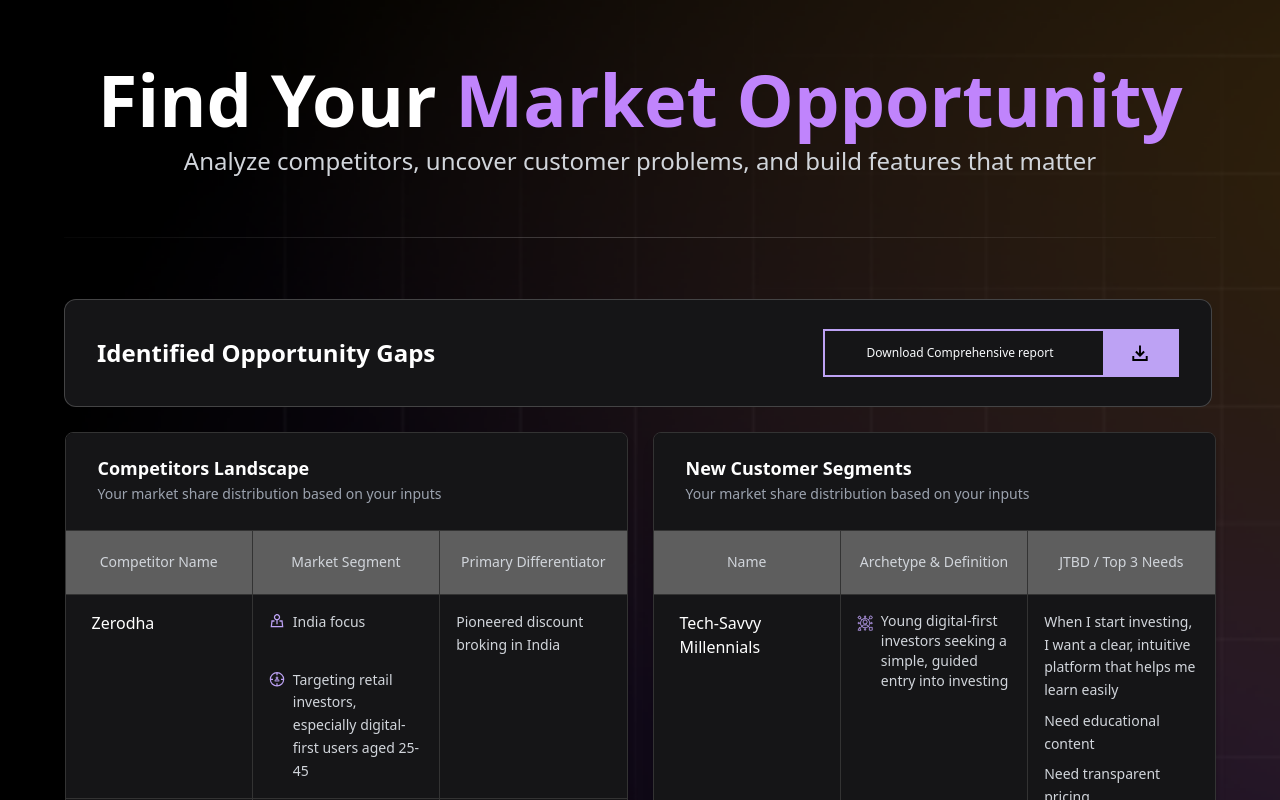
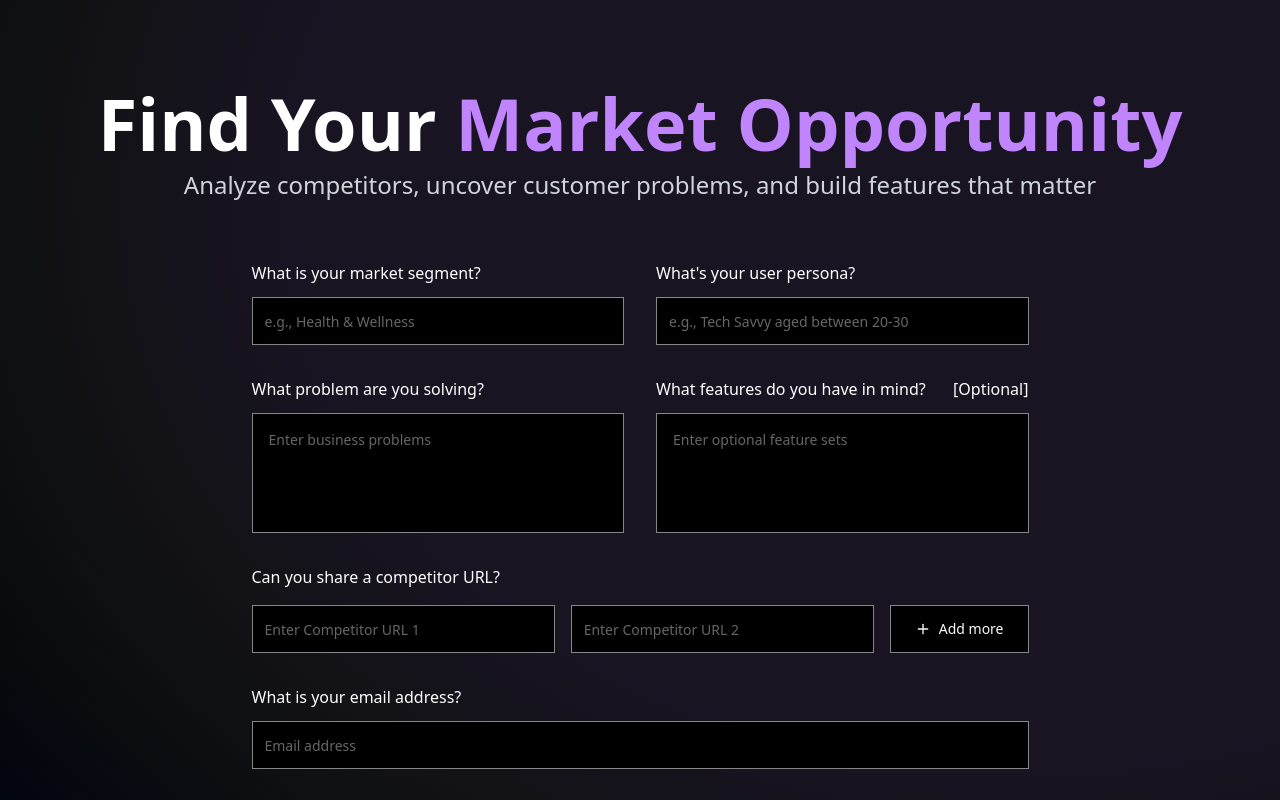
Before and after one commit to rajat-ws/opportunity-gap-analysis, a React (Vite) app: page / in a window 1280 px wide. Shown: the top 800 px of the page. Built offline with nearby package versions, Linux system fonts and the light colour scheme.

Commit message:
fix: restore MarketOpportunityForm in Index component
- Reverted the rendering of MarketOpportunityForm to the current step in the Index component.
- Commented out the previous rendering of CompetitorsLandscapeDemo for clarity.

```diff
--- a/src/pages/Index.tsx
+++ b/src/pages/Index.tsx
@@ -32,8 +32,8 @@ const Index = () => {
   const renderCurrentStep = () => {
     switch (currentStep) {
       case "form":
-        // return <MarketOpportunityForm onNext={handleFormSubmit} />;
-      return <CompetitorsLandscapeDemo />;
+        return <MarketOpportunityForm onNext={handleFormSubmit} />;
+      // return <CompetitorsLandscapeDemo />;
       case "analysis":
         return <AnalysisScreen onComplete={handleAnalysisComplete} />;
       case "reports":
```
